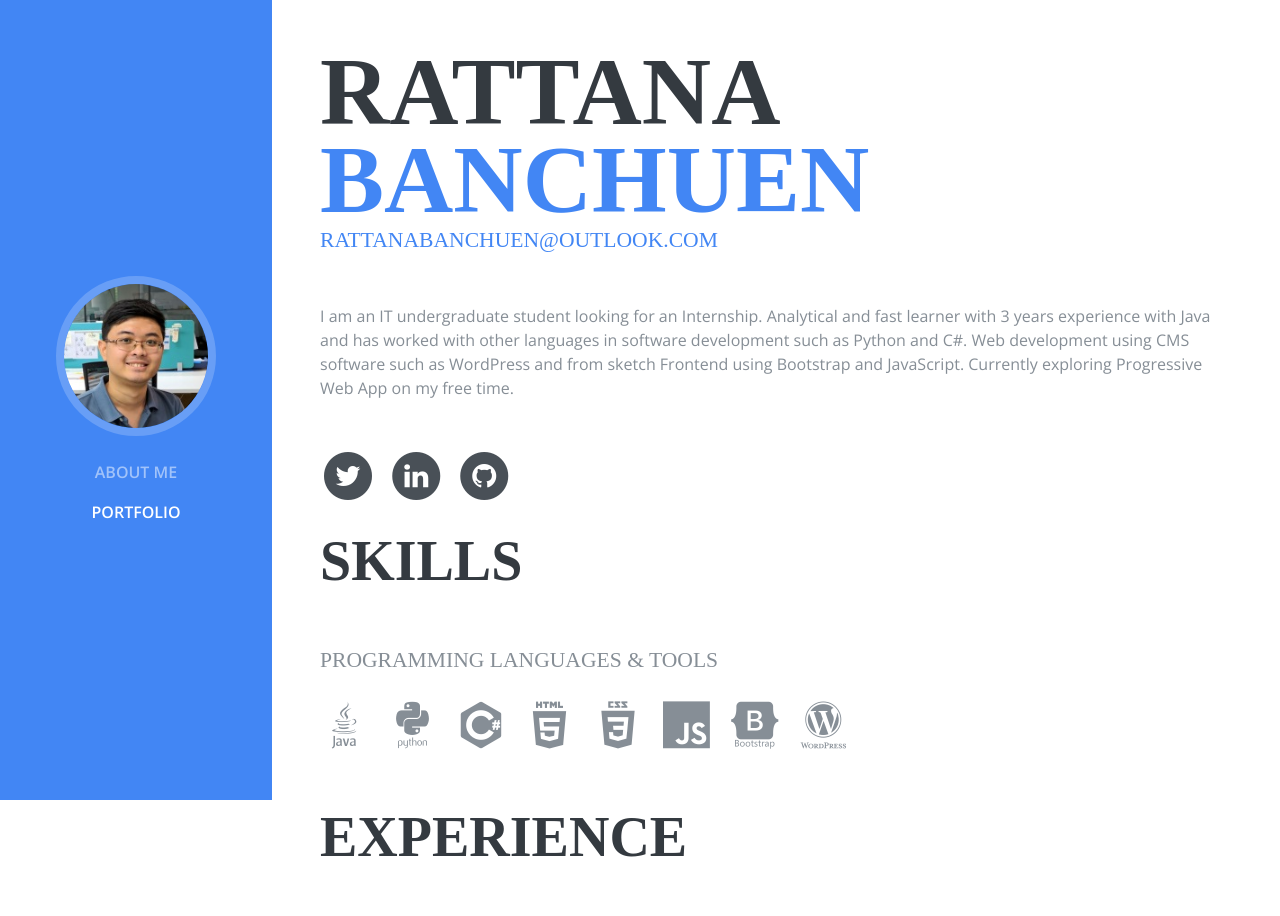
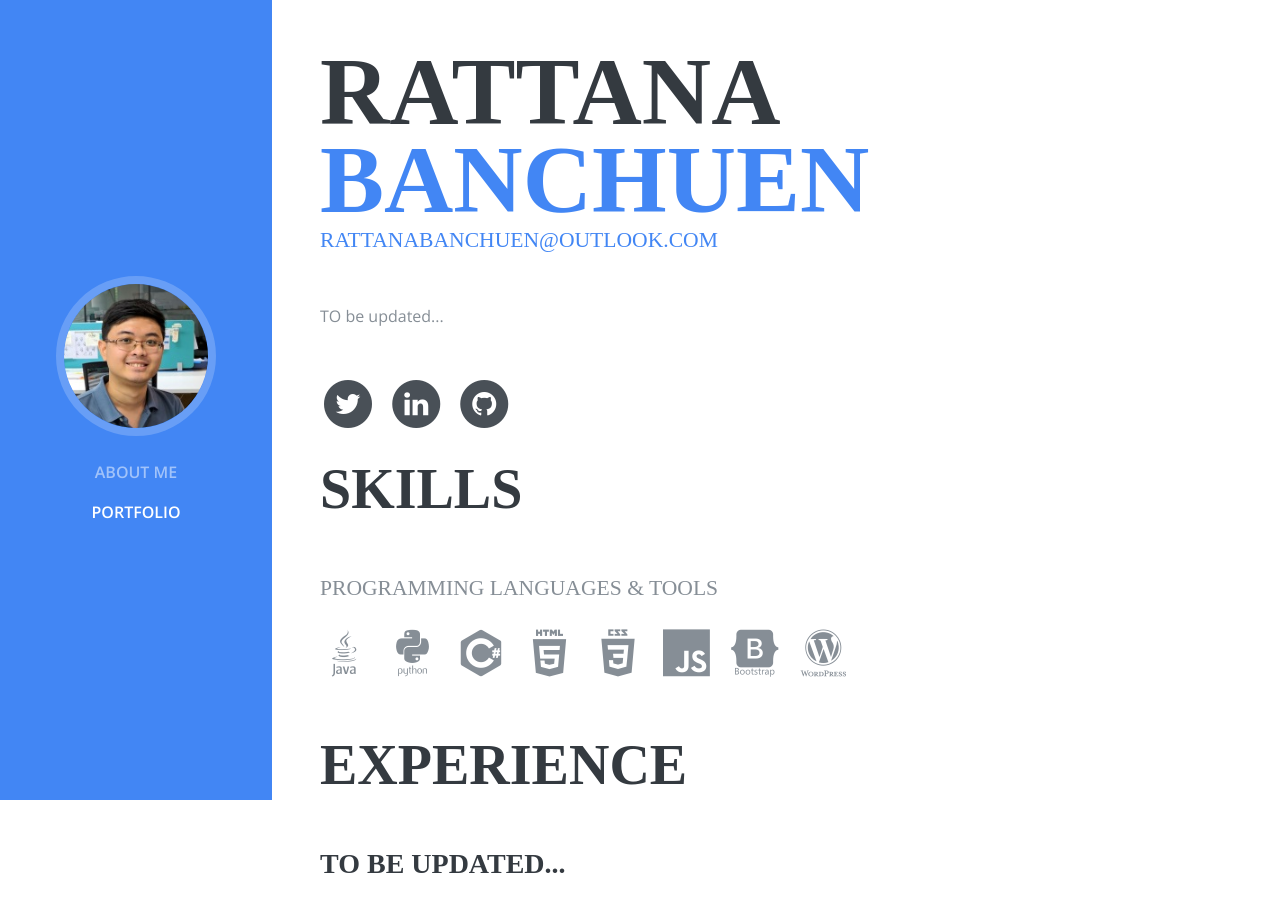
Before and after one commit to rattanab/rattanab.github.io, a plain HTML site: page index.html in a window 1280 px wide. Shown: the top 916 px of the page. Drawn offline with nearby package versions, Linux system fonts and the light colour scheme; a web font is replaced by a local one.

Commit message:
removed old information

```diff
--- a/index.html
+++ b/index.html
@@ -75,7 +75,8 @@
             <div class="subheading mb-5">
                 <a href="mailto:rattanabanchuen@outlook.com">rattanabanchuen@outlook.com</a>
             </div>
-            <p class="mb-5">I am an IT undergraduate student looking for an Internship. Analytical and fast learner with 3 years experience with Java and has worked with other languages in software development such as Python and C#. Web development using CMS software such as WordPress and from sketch Frontend using Bootstrap and JavaScript. Currently exploring Progressive Web App on my free time.</p>
+            <p class="mb-5">TO be updated...</p>
+            <!-- <p class="mb-5">I am an IT undergraduate student looking for an Internship. Analytical and fast learner with 3 years experience with Java and has worked with other languages in software development such as Python and C#. Web development using CMS software such as WordPress and from sketch Frontend using Bootstrap and JavaScript. Currently exploring Progressive Web App on my free time.</p> -->
             <ul class="list-inline list-social-icons mb-0">
                 <!--<li class="list-inline-item">-->
                 <!--<a href="#">-->
@@ -182,13 +183,16 @@
 
             <div class="resume-item d-flex flex-column flex-md-row mb-5">
                 <div class="resume-content mr-auto">
+                    <h3 class="mb-0">To be updated...</h3>
+                </div>
+                <!-- <div class="resume-content mr-auto">
                     <h3 class="mb-0">IT Consultant</h3>
                     <div class="subheading mb-3">Qube Consulting (Thailand) Co., Ltd</div>
                     <p>Provided technology related input, building websites with WordPress, evaluated and implemented cloud service solution.</p>
                 </div>
                 <div class="resume-date text-md-right">
                     <span class="text-primary">May 2017 – March 2018</span>
-                </div>
+                </div> -->
             </div>
             <br/>
             <h2 class="mb-5">Education</h2>
```
